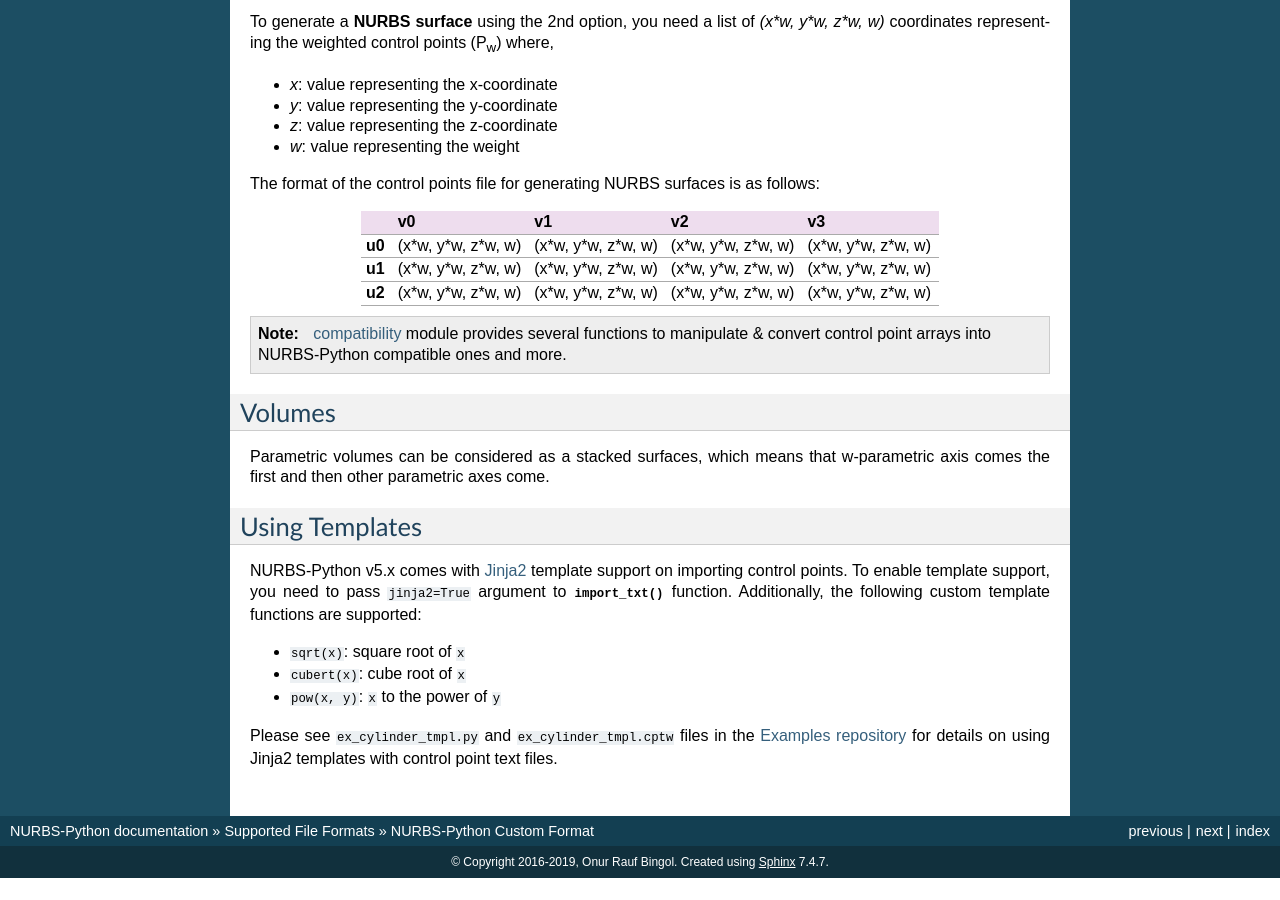
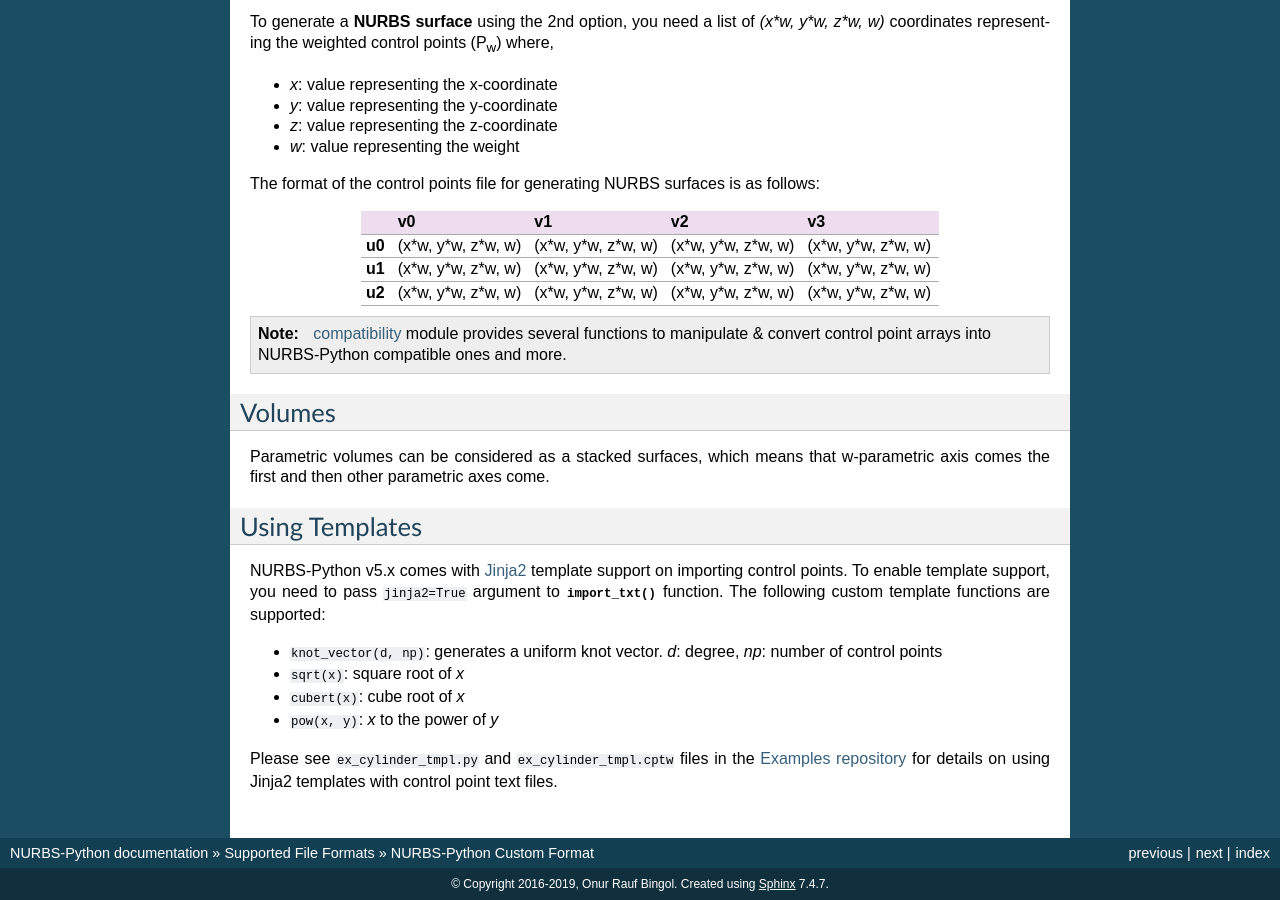
Before and after one commit to orbingol/NURBS-Python, a Sphinx documentation site: the page built from docs/file_formats_txt.rst, in a window 1280 px wide and 900 px high, scrolled down 2113 px. Built offline with Sphinx 7.4.7, drawn with Linux system fonts in a browser that asks for light colours; formulas are drawn with MathJax 3; before the commit the page ends 2991 px from its top, so only the background shows below that.

Commit message:
Port geomdl-cli jinja2 custom template functions

```diff
--- a/docs/file_formats_txt.rst
+++ b/docs/file_formats_txt.rst
@@ -164,11 +164,12 @@ Using Templates
 
 NURBS-Python v5.x comes with `Jinja2 <http://jinja.pocoo.org/>`_ template support on importing control points. To
 enable template support, you need to pass ``jinja2=True`` argument to :py:func:`.import_txt()` function.
-Additionally, the following custom template functions are supported:
+The following custom template functions are supported:
 
-* ``sqrt(x)``:  square root of ``x``
-* ``cubert(x)``: cube root of ``x``
-* ``pow(x, y)``: ``x`` to the power of ``y``
+* ``knot_vector(d, np)``: generates a uniform knot vector. *d*: degree, *np*: number of control points
+* ``sqrt(x)``:  square root of *x*
+* ``cubert(x)``: cube root of *x*
+* ``pow(x, y)``: *x* to the power of *y*
 
 Please see ``ex_cylinder_tmpl.py`` and ``ex_cylinder_tmpl.cptw`` files in the :doc:`Examples repository <examples_repo>`
 for details on using Jinja2 templates with control point text files.
```
Also changed, not shown: 1 other file.
